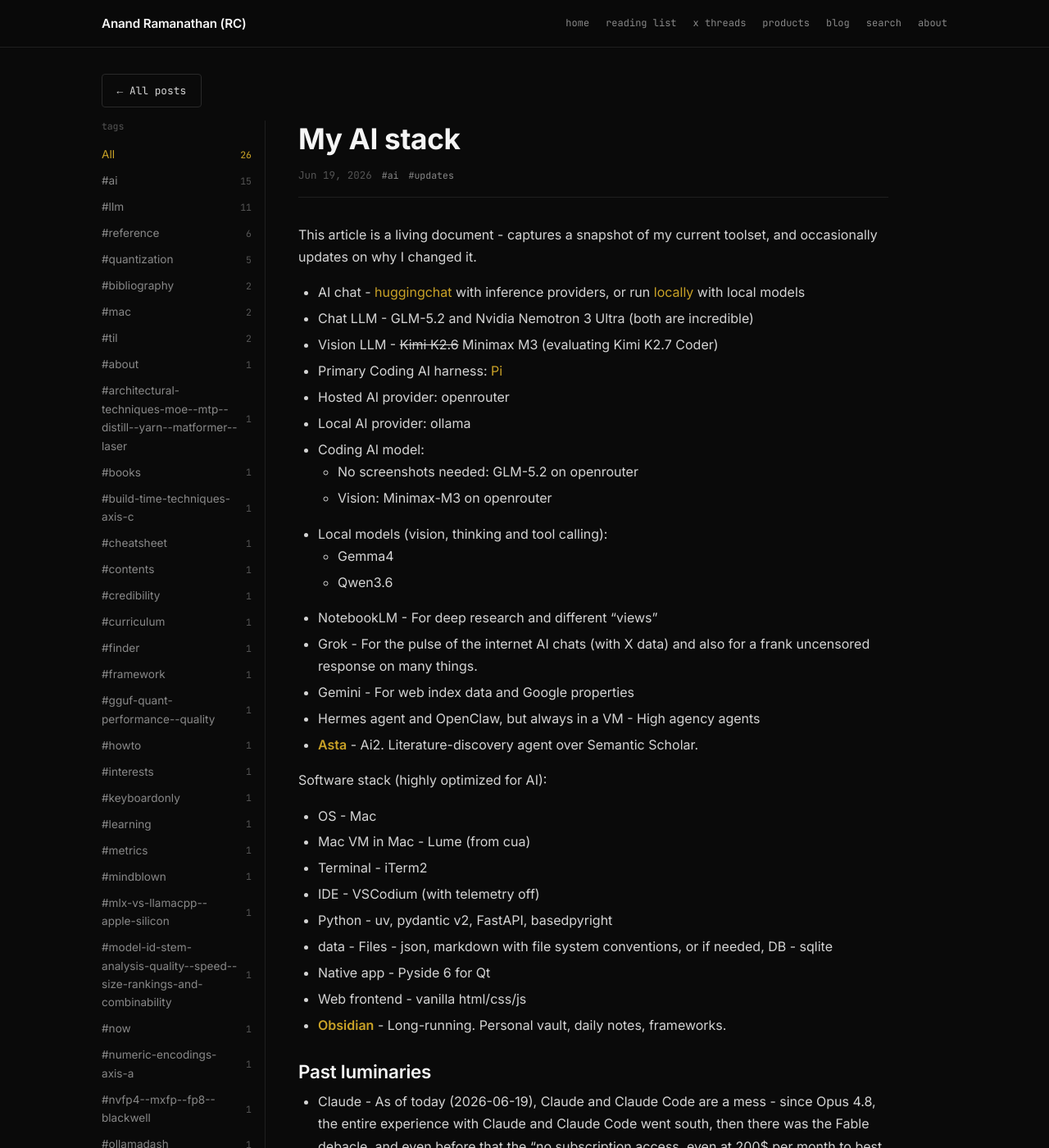
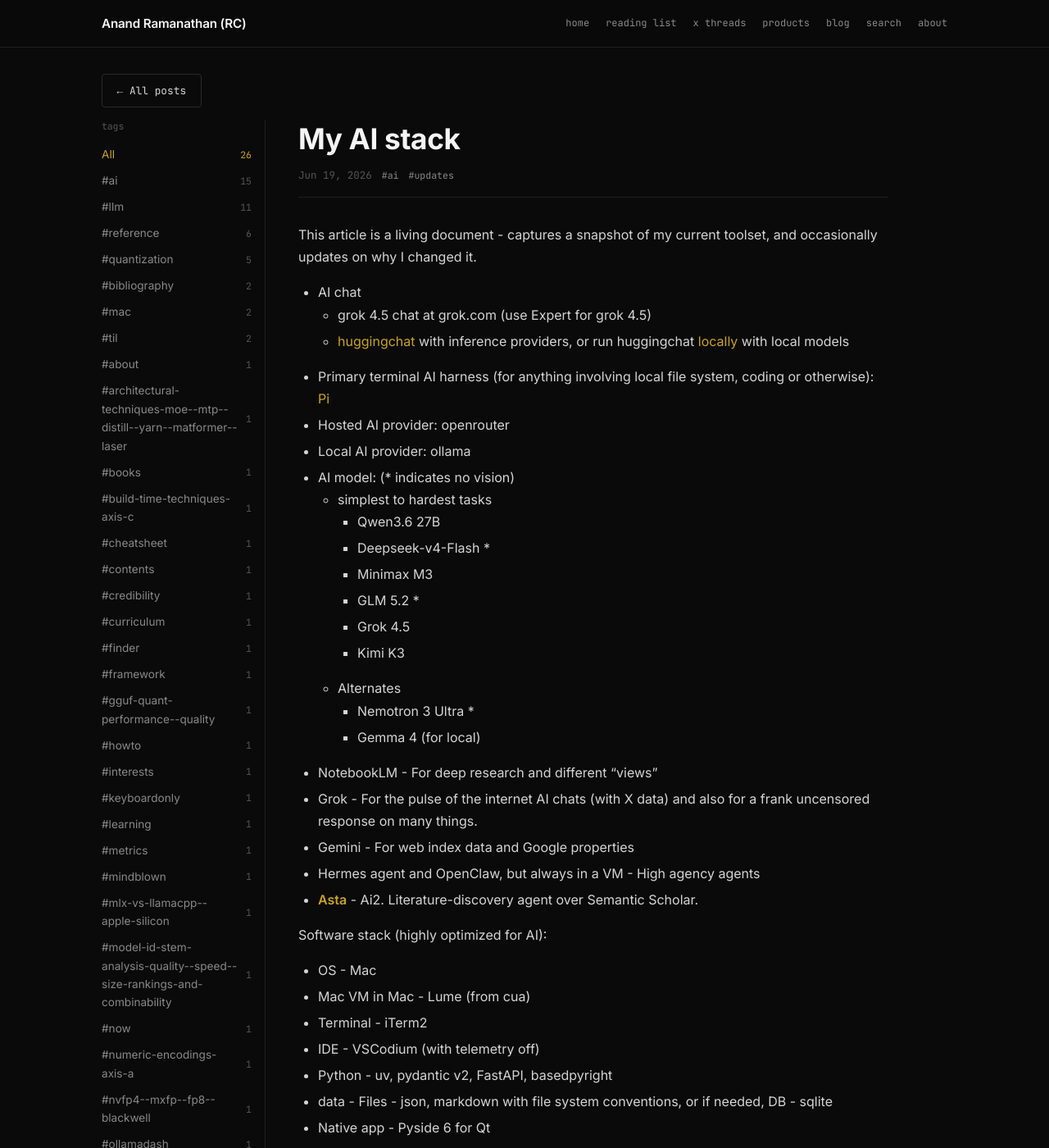
Before and after one commit to rcanand/rcanand.github.io, a Jekyll site: the page built from _posts/2026-06-19-my-ai-stack.md, in a window 1280 px wide and 1400 px high. Shown: the whole window at 82% size. Built offline with Jekyll 4.4.1, drawn with Linux system fonts in a browser that asks for light colours; comment, search, counter and statistics services are not loaded.

Commit message:
updated ai stack

```diff
--- a/_posts/2026-06-19-my-ai-stack.md
+++ b/_posts/2026-06-19-my-ai-stack.md
@@ -6,18 +6,23 @@
 ---
 This article is a living document - captures a snapshot of my current toolset, and occasionally updates on why I changed it.
 
-- AI chat - [huggingchat](https://huggingface.co/chat/) with inference providers, or run [locally](https://github.com/huggingface/chat-ui) with local models
-- Chat LLM - GLM-5.2 and Nvidia Nemotron 3 Ultra (both are incredible)
-- Vision LLM - ~~Kimi K2.6~~ Minimax M3 (evaluating Kimi K2.7 Coder)
-- Primary Coding AI harness: [Pi](https://pi.dev)
+- AI chat
+	- grok 4.5 chat at grok.com (use Expert for grok 4.5)
+	- [huggingchat](https://huggingface.co/chat/) with inference providers, or run huggingchat [locally](https://github.com/huggingface/chat-ui) with local models
+- Primary terminal AI harness (for anything involving local file system, coding or otherwise): [Pi](https://pi.dev)
 - Hosted AI provider: openrouter
 - Local AI provider: ollama
-- Coding AI model:
-    - No screenshots needed: GLM-5.2 on openrouter
-    - Vision: Minimax-M3 on openrouter
-- Local models (vision, thinking and tool calling):
-    - Gemma4
-    - Qwen3.6
+- AI model: (* indicates no vision)
+	- simplest to hardest tasks
+		- Qwen3.6 27B
+		- Deepseek-v4-Flash *
+		- Minimax M3
+		- GLM 5.2 *
+		- Grok 4.5
+		- Kimi K3
+	- Alternates
+		- Nemotron 3 Ultra *
+		- Gemma 4 (for local)
 - NotebookLM - For deep research and different "views"
 - Grok - For the pulse of the internet AI chats (with X data) and also for a frank uncensored response on many things.
 - Gemini - For web index data and Google properties
```
